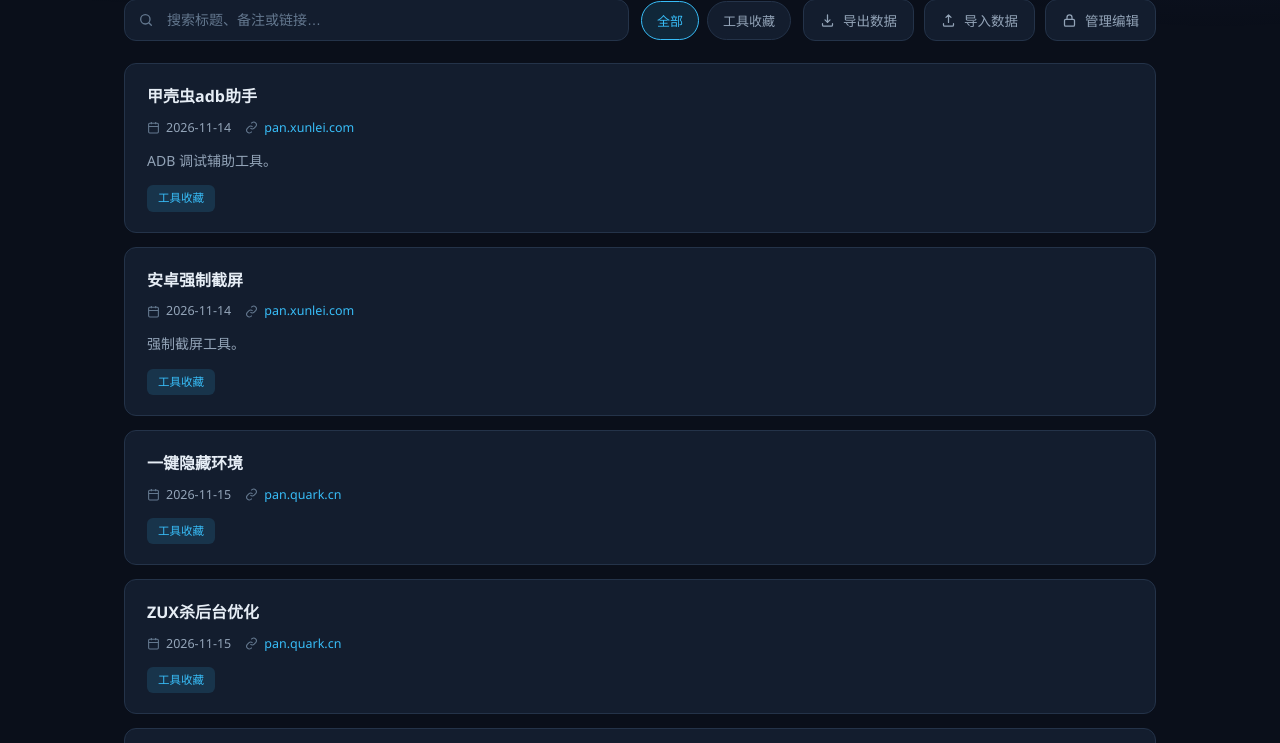
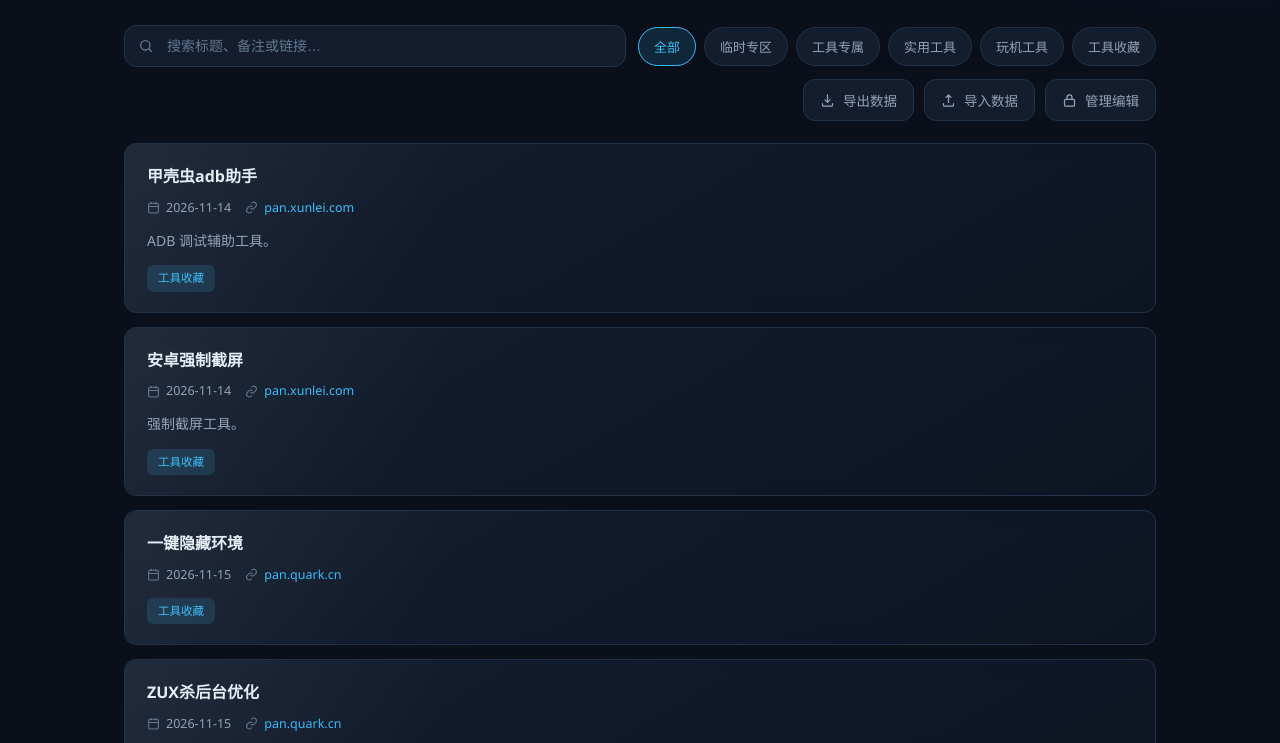
Before and after one commit to Sun-Only/miaomiaoqiu, a plain HTML site: page index.html in a window 1280 px wide. Shown: the part 200-943 px from the top of the page. Drawn offline with Linux system fonts and the light colour scheme; some packages are replaced by stand-ins of ours; a script that the page names is missing.

Commit message:
Add files via upload

```diff
--- a/index.html
+++ b/index.html
@@ -48,6 +48,8 @@
   .masthead .credit { margin-top: 10px; font-size: 13px; color: var(--text-faint); }
   .masthead .credit b { color: var(--text-dim); font-weight: 600; }
   .masthead .credit .qq { color: var(--accent); font-family: var(--mono); }
+  .masthead .feedback { margin-top: 6px; font-size: 12.5px; color: var(--text-faint); }
+  .masthead .feedback .mail { color: var(--text-dim); font-family: var(--mono); }
   .stats { display: flex; gap: 28px; }
   .stat .num { font-family: var(--mono); font-size: 24px; font-weight: 600; color: var(--text); }
   .stat .label { font-size: 12px; color: var(--text-faint); }
@@ -86,16 +88,29 @@
   /* ===== 列表 ===== */
   .list { display: flex; flex-direction: column; gap: 14px; }
   .card {
-    background: var(--panel); border: 1px solid var(--line); border-radius: var(--radius);
-    padding: 20px 22px; transition: border-color .15s, background .15s;
+    position: relative; overflow: hidden;
+    background: linear-gradient(150deg, rgba(24,36,56,0.72), rgba(16,24,39,0.66));
+    backdrop-filter: blur(10px); -webkit-backdrop-filter: blur(10px);
+    border: 1px solid var(--line); border-radius: var(--radius);
+    padding: 20px 22px; transition: border-color .2s, background .2s, transform .2s;
   }
-  .card:hover { border-color: #33465f; background: var(--panel-2); }
-  .card-top { display: flex; align-items: flex-start; justify-content: space-between; gap: 16px; }
+  .card::before {
+    content: ""; position: absolute; inset: 0; border-radius: inherit; pointer-events: none;
+    background: linear-gradient(120deg, rgba(255,255,255,0.06), transparent 32%);
+  }
+  .card::after {
+    content: ""; position: absolute; top: 0; left: -70%; width: 45%; height: 100%; pointer-events: none;
+    background: linear-gradient(100deg, transparent, rgba(255,255,255,0.10), transparent);
+    transform: skewX(-18deg); transition: left .6s ease;
+  }
+  .card:hover { border-color: #33465f; background: var(--panel-2); transform: translateY(-2px); }
+  .card:hover::after { left: 130%; }
+  .card-top { position: relative; z-index: 1; display: flex; align-items: flex-start; justify-content: space-between; gap: 16px; }
   .card-title { font-size: 16px; font-weight: 600; word-break: break-word; }
-  .card-meta { display: flex; flex-wrap: wrap; gap: 14px; margin-top: 8px; font-size: 12.5px; color: var(--text-dim); }
+  .card-meta { position: relative; z-index: 1; display: flex; flex-wrap: wrap; gap: 14px; margin-top: 8px; font-size: 12.5px; color: var(--text-dim); }
   .card-meta .meta-item { display: inline-flex; align-items: center; gap: 6px; }
   .card-meta svg { width: 13px; height: 13px; color: var(--text-faint); }
-  .card-desc { margin-top: 12px; color: var(--text-dim); font-size: 14px; word-break: break-word; white-space: pre-wrap; }
+  .card-desc { position: relative; z-index: 1; margin-top: 12px; color: var(--text-dim); font-size: 14px; word-break: break-word; white-space: pre-wrap; }
   .tag {
     display: inline-flex; align-items: center; font-family: var(--mono); font-size: 11.5px;
     padding: 4px 11px; border-radius: 6px; background: var(--accent-soft); color: var(--accent); white-space: nowrap;
@@ -161,6 +176,7 @@
       <h1>喵喵秋资源</h1>
       <p>把零散的资料、链接和笔记收拢到一处，支持按分类筛选与关键词检索。</p>
       <div class="credit">创作者：<b>釉里红</b>　·　QQ 群：<span class="qq">1131799957</span></div>
+      <div class="feedback">如有问题，请反馈至：<span class="mail">2156808309@qq.com</span></div>
     </div>
     <div class="stats">
       <div class="stat"><div class="num" id="stat-total">0</div><div class="label">全部条目</div></div>
@@ -235,6 +251,10 @@
         <option>学习笔记</option>
         <option>资料链接</option>
         <option>工具收藏</option>
+        <option>临时专区</option>
+        <option>工具专属</option>
+        <option>实用工具</option>
+        <option>玩机工具</option>
         <option>待办备忘</option>
         <option>其他</option>
       </select>
@@ -264,7 +284,7 @@
   var AUTHEM_KEY = "note-archive-authed";
 
   // ===== 固化条目：发布基线，访客首次打开看到这些 =====
- var BASE_ITEMS = [
+  var BASE_ITEMS = [
   { title: "甲壳虫adb助手", cat: "工具收藏", link: "https://pan.xunlei.com/s/VP5kODWfxJ1D8KpL-gFr7OYqA1?pwd=pm4k#", desc: "ADB 调试辅助工具。", updated: "2026-11-14" },
   { title: "安卓强制截屏", cat: "工具收藏", link: "https://pan.xunlei.com/s/VP5kOAd4xJ1D8KpL-gFr7MGDA1?pwd=4pry#", desc: "强制截屏工具。", updated: "2026-11-14" },
   { title: "一键隐藏环境", cat: "工具收藏", link: "https://pan.quark.cn/s/a44a10a5f854", desc: "", updated: "2026-11-15" },
@@ -450,6 +470,7 @@
   ];
 
 
+
   // 旧版本遗留的两条示例占位条目，启动时从本机缓存里剔除
   var LEGACY_DEMO_TITLES = ["示例：常用工具收藏", "示例：学习笔记"];
   function pruneLegacyCache() {
@@ -515,7 +536,8 @@
   }
 
   function renderFilters() {
-    var cats = ["全部"];
+    var fixedCats = ["临时专区", "工具专属", "实用工具", "玩机工具"];
+    var cats = ["全部"].concat(fixedCats);
     state.items.forEach(function (it) { if (cats.indexOf(it.cat) === -1) cats.push(it.cat); });
     filtersEl.innerHTML = "";
     cats.forEach(function (c) {
```
